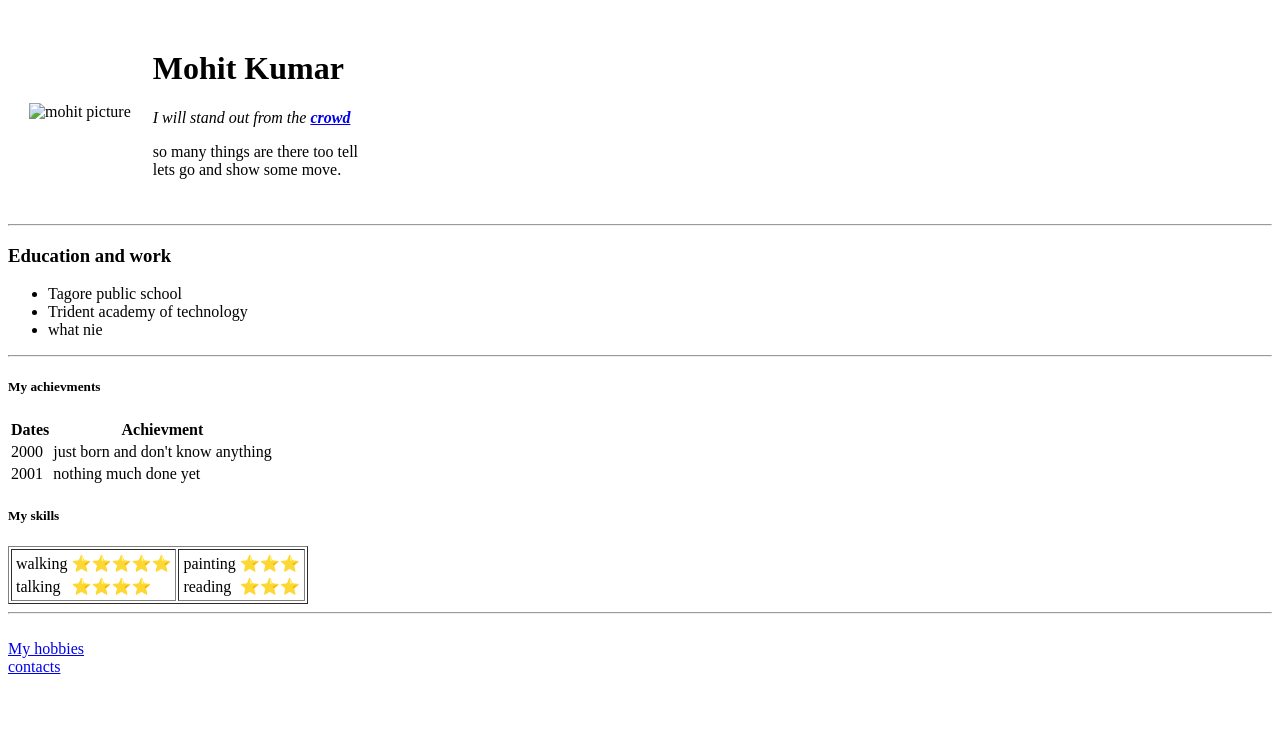
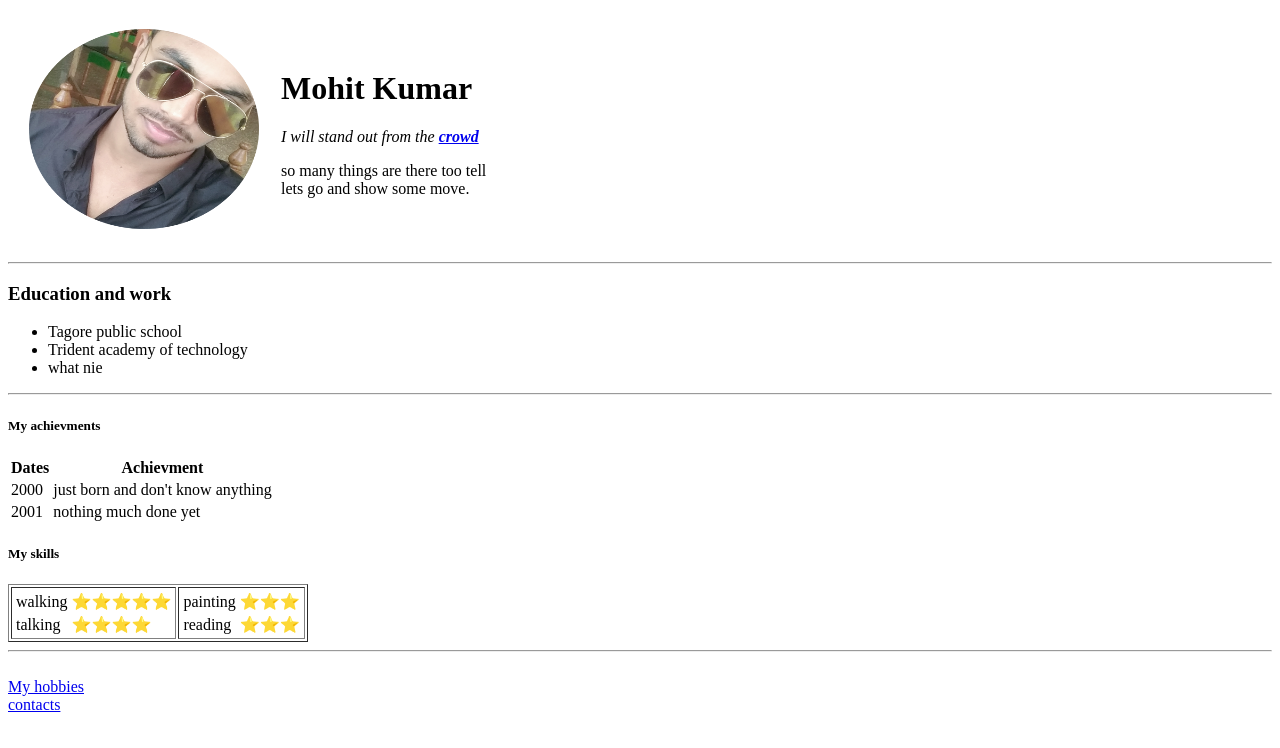
Before and after one commit to Indier-1/CV, a plain HTML site: page index.html in a window 1280 px wide. Drawn offline with Linux system fonts and the light colour scheme.

Commit message:
Add files via upload

```diff
--- a/index.html
+++ b/index.html
@@ -10,7 +10,7 @@
         <table cellspacing="20">
             <tr>
                 <td>
-                 <img src="image/mohit.png" alt="mohit picture"width="230" height="200">
+                 <img src="mohit.png" alt="mohit picture"width="230" height="200">
                 </td>
                  <td>
 
```
